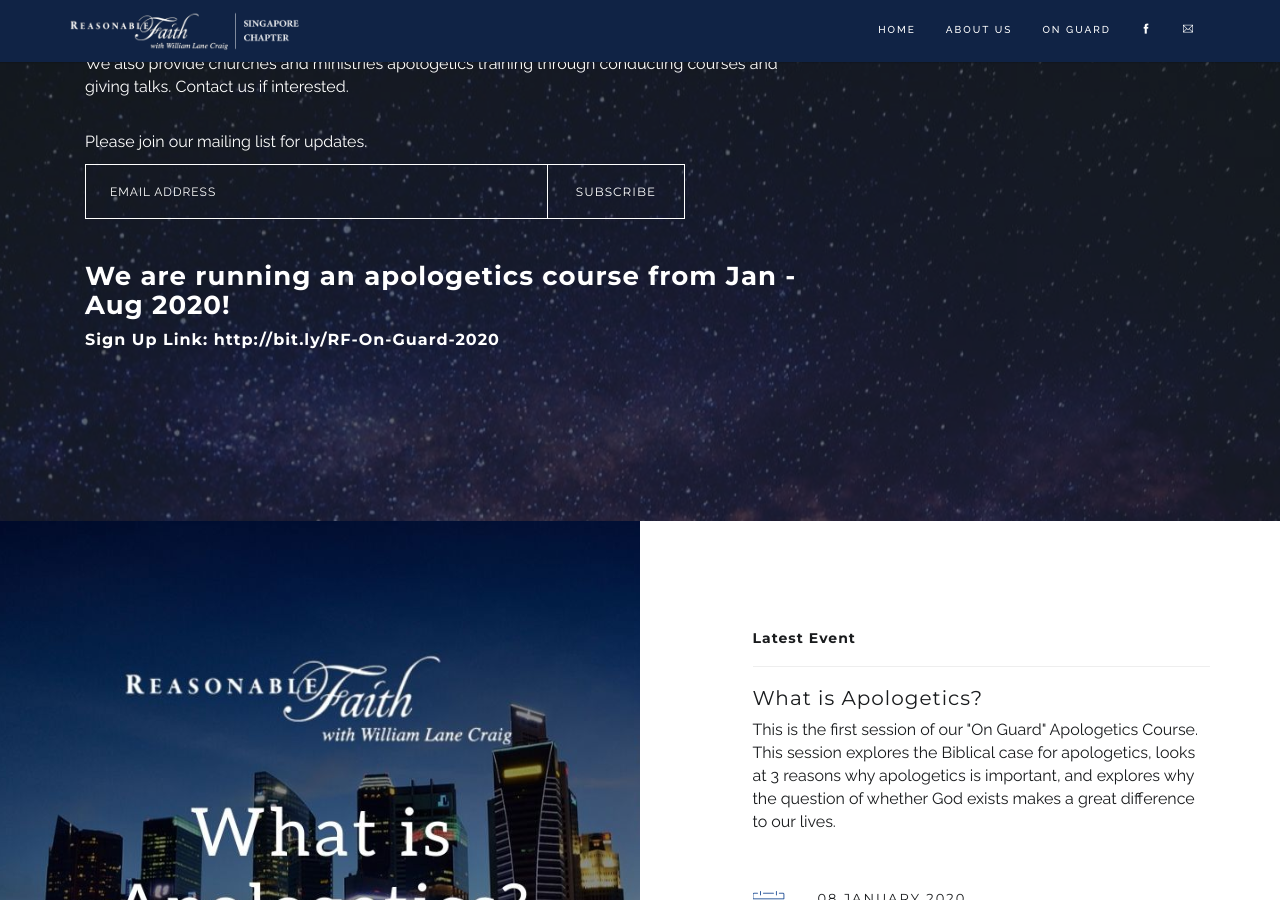
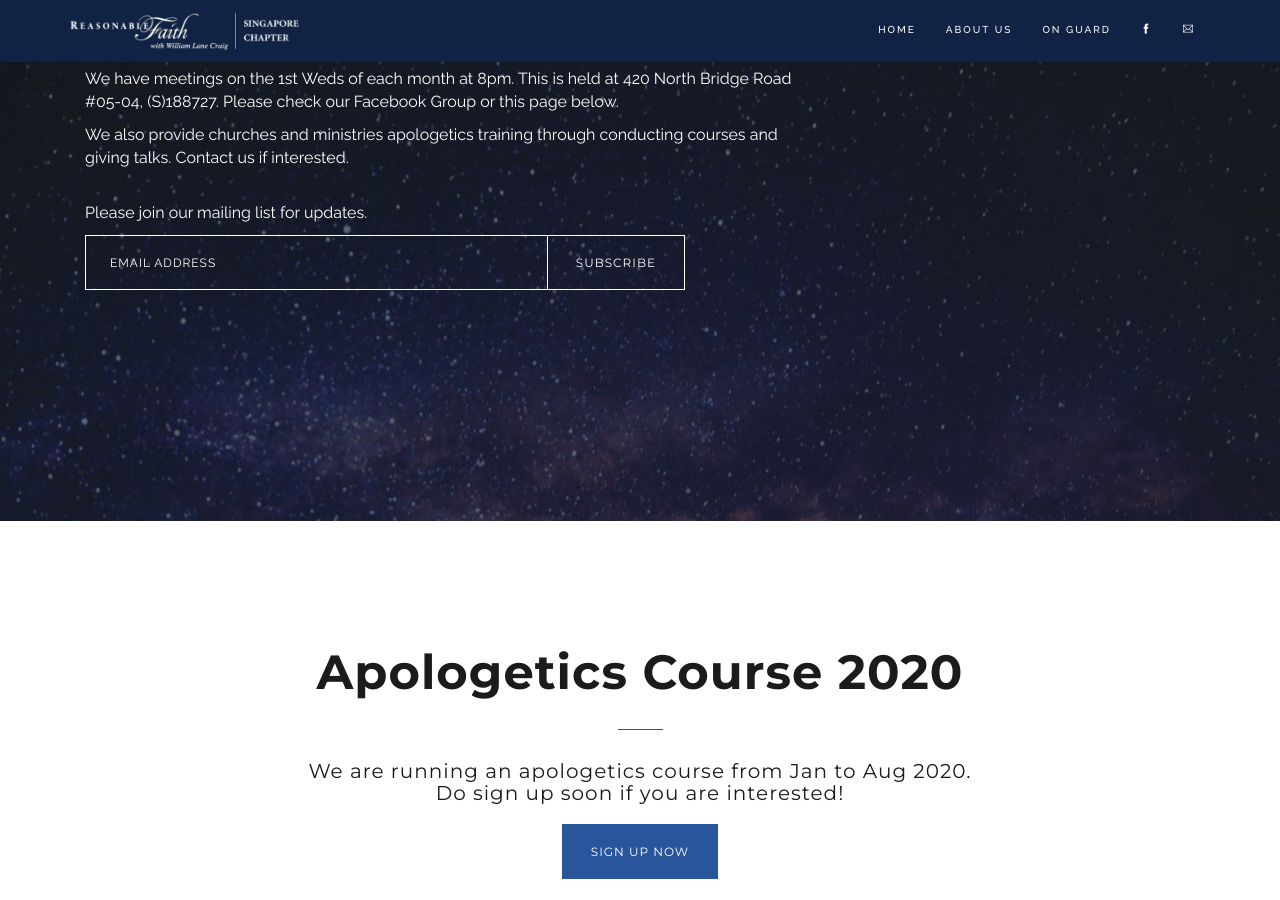
Before and after one commit to reasonablefaithsg/reasonablefaithsg.github.io, a Jekyll site: the page built from index.html, in a window 1280 px wide and 900 px high, scrolled down 379 px. Built offline with Jekyll 4.4.1, drawn with Linux system fonts in a browser that asks for light colours; nearby versions of some CDN libraries; some web fonts are replaced.

Commit message:
add apologetics image beneath header

```diff
--- a/index.html
+++ b/index.html
@@ -37,17 +37,26 @@
               </form>
               </div>
               <!--End mc_embed_signup-->
-<br />
-<h3 style="color:white; font-weight:bold;">We are running an apologetics course from Jan - Aug 2020! </h3>
-<h4 style="color:white; font-weight:bold;">Sign Up Link: <a href="http://bit.ly/RF-On-Guard-2020" style="color:white;"> http://bit.ly/RF-On-Guard-2020</a></h4>
-<!--HELP! The image below is not showing up! -->
-<img src="/img/Singapore-Apologetics-course-for-Christian-2020.png" alt="Singapore Apologetics Course 2020 Flyer">
               </div>
             </div>
           </div>
         </div>
       </li>
     </ul>
+  </div>
+</section>
+
+<section id="course">
+  <div class="container">
+    <div class="title center">
+      <h3>Apologetics Course 2020</h3>
+      <hr>
+      <h4 style="font-size:20px">We are running an apologetics course from Jan to Aug 2020.<br/>Do sign up soon if you are interested!</h4>
+      <a href="http://bit.ly/RF-On-Guard-2020" target="_blank" class="btn btn-color">Sign Up Now</a>
+    </div>
+    <div class="section-content">
+        <img src="/img/Singapore-Apologetics-course-for-Christian-2020.png" alt="Singapore Apologetics Course 2020 Flyer">
+    </div>
   </div>
 </section>
 
```
Also changed, not shown: img/Singapore-Apologetics-course-for-Christian-2020.png.
